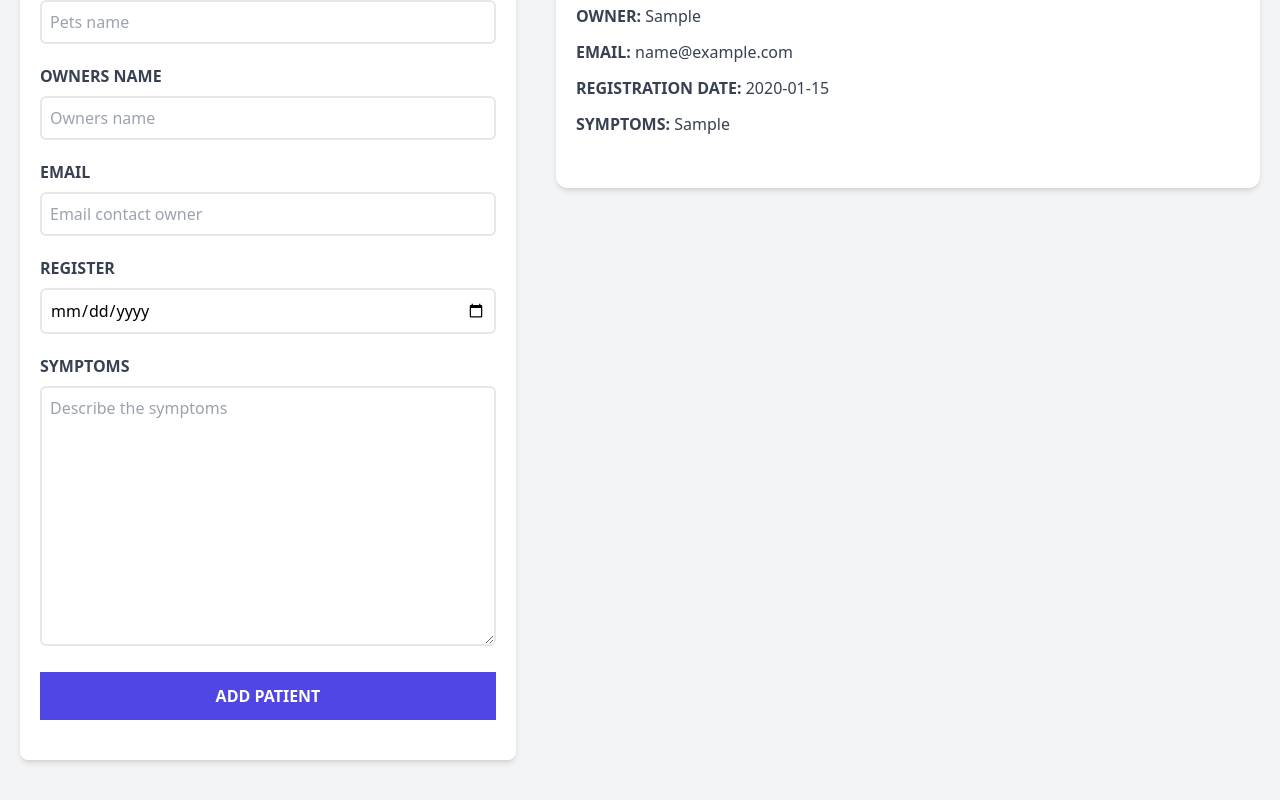
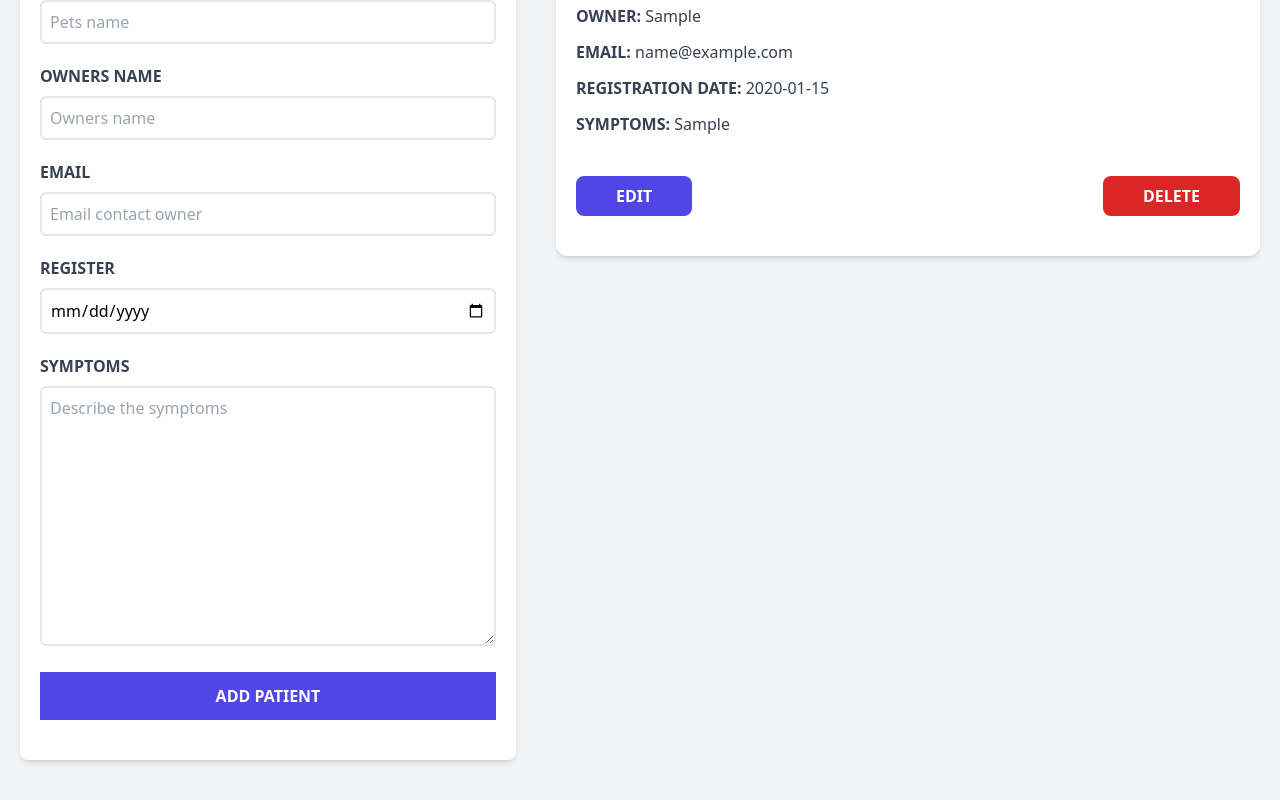
Before and after one commit to Sparktan24/vet-app-react, a React (Vite) app: page / in a window 1280 px wide. Both pictures are taken after typing "Sample", "Sample", "name@example.com", "2020-01-15", "Sample" into the empty fields and a click on the input "Add patient". Shown: the part 372-1172 px from the top of the page. Built offline with nearby package versions, Linux system fonts and the light colour scheme.

Commit message:
Add editing functionality

```diff
--- a/src/App.jsx
+++ b/src/App.jsx
@@ -5,12 +5,23 @@ import PatientsList from "./components/PatientsList";
 
 function App() {
   const [patients, setPatients] = useState([]);
+  const [patientEdit, setPatientEdit] = useState({});
+
+  const deletePatient = (id) => {
+    console.log("deleting patient ", id);
+  };
+
   return (
     <div className="container mx-auto mt-20">
       <Header />
       <div className="mt-12 md:flex">
-        <Form patients={patients} setPatients={setPatients} />
-        <PatientsList patients={patients} />
+        <Form
+          patients={patients}
+          setPatients={setPatients}
+          patientEdit={patientEdit}
+          setPatientEdit={setPatientEdit}
+        />
+        <PatientsList patients={patients} setPatientEdit={setPatientEdit} />
       </div>
     </div>
   );
--- a/src/components/Form.jsx
+++ b/src/components/Form.jsx
@@ -1,7 +1,7 @@
 import React, { useEffect, useState } from "react";
 import Error from "./Error";
 
-const Form = ({ patients, setPatients }) => {
+const Form = ({ patients, setPatients, patientEdit, setPatientEdit }) => {
   const [namePet, setNamePet] = useState("");
   const [owner, setOwner] = useState("");
   const [email, setEmail] = useState("");
@@ -9,6 +9,16 @@ const Form = ({ patients, setPatients }) => {
   const [symptoms, setSymptoms] = useState("");
 
   const [error, setError] = useState(false);
+
+  useEffect(() => {
+    if (Object.keys(patientEdit).length > 0) {
+      setNamePet(patientEdit.namePet);
+      setOwner(patientEdit.owner);
+      setEmail(patientEdit.email);
+      setRegistrationDate(patientEdit.registrationDate);
+      setSymptoms(patientEdit.symptoms);
+    }
+  }, [patientEdit]);
 
   const generateId = () => {
     const random = Math.random().toString(36).substring(2);
@@ -21,7 +31,6 @@ const Form = ({ patients, setPatients }) => {
 
     //  FORM VALIDATION
     if ([namePet, owner, email, registrationDate, symptoms].includes("")) {
-      console.log("There is an empty row");
       setError(true);
       return;
     }
@@ -34,10 +43,22 @@ const Form = ({ patients, setPatients }) => {
       email,
       registrationDate,
       symptoms,
-      id: generateId(),
     };
-    //console.log(objectPatient);
-    setPatients([...patients, objectPatient]);
+
+    if (patientEdit.id) {
+      //  Editing
+      objectPatient.id = patientEdit.id;
+      const updatedPatients = patients.map((patientState) =>
+        patientState.id === patientEdit.id ? objectPatient : patientState
+      );
+
+      setPatients(updatedPatients);
+      setPatientEdit({});
+    } else {
+      //  Register new
+      objectPatient.id = generateId();
+      setPatients([...patients, objectPatient]);
+    }
 
     //  RESET FORM
     setNamePet("");
@@ -153,7 +174,7 @@ const Form = ({ patients, setPatients }) => {
         <input
           type="submit"
           className="bg-indigo-600 w-full p-3 text-white uppercase font-bold hover:bg-indigo-700 cursor-pointer transition-all"
-          value="Add patient"
+          value={patientEdit.id ? "Edit patient" : "Add patient"}
         />
       </form>
     </div>
--- a/src/components/Patient.jsx
+++ b/src/components/Patient.jsx
@@ -1,6 +1,6 @@
 import React from "react";
 
-const Patient = ({ patient }) => {
+const Patient = ({ patient, setPatientEdit }) => {
   const { namePet, owner, email, registrationDate, symptoms } = patient;
   return (
     <div className="mx-5 my-10 bg-white shadow-md px-5 py-10 rounded-xl">
@@ -24,6 +24,22 @@ const Patient = ({ patient }) => {
       <p className="font-bold mb-3 text-gray-700 uppercase">
         Symptoms: <span className="font-normal normal-case">{symptoms}</span>
       </p>
+
+      <div className="flex justify-between mt-10">
+        <button
+          type="button"
+          className="py-2 px-10 bg-indigo-600 hover:bg-indigo-700 text-white font-bold uppercase rounded-lg"
+          onClick={() => setPatientEdit(patient)}
+        >
+          Edit
+        </button>
+        <button
+          type="button"
+          className="py-2 px-10 bg-red-600 hover:bg-red-700 text-white font-bold uppercase rounded-lg"
+        >
+          Delete
+        </button>
+      </div>
     </div>
   );
 };
--- a/src/components/PatientsList.jsx
+++ b/src/components/PatientsList.jsx
@@ -1,7 +1,6 @@
-import React from "react";
 import Patient from "./Patient";
 
-const PatientsList = ({ patients }) => {
+const PatientsList = ({ patients, setPatientEdit }) => {
   return (
     <div className="md:w-1/2 lg:w-3/5 md:h-screen overflow-y-scroll">
       {patients && patients.length ? (
@@ -15,7 +14,11 @@ const PatientsList = ({ patients }) => {
           </p>
 
           {patients.map((patient) => (
-            <Patient key={patient.id} patient={patient} />
+            <Patient
+              key={patient.id}
+              patient={patient}
+              setPatientEdit={setPatientEdit}
+            />
           ))}
         </>
       ) : (
```
